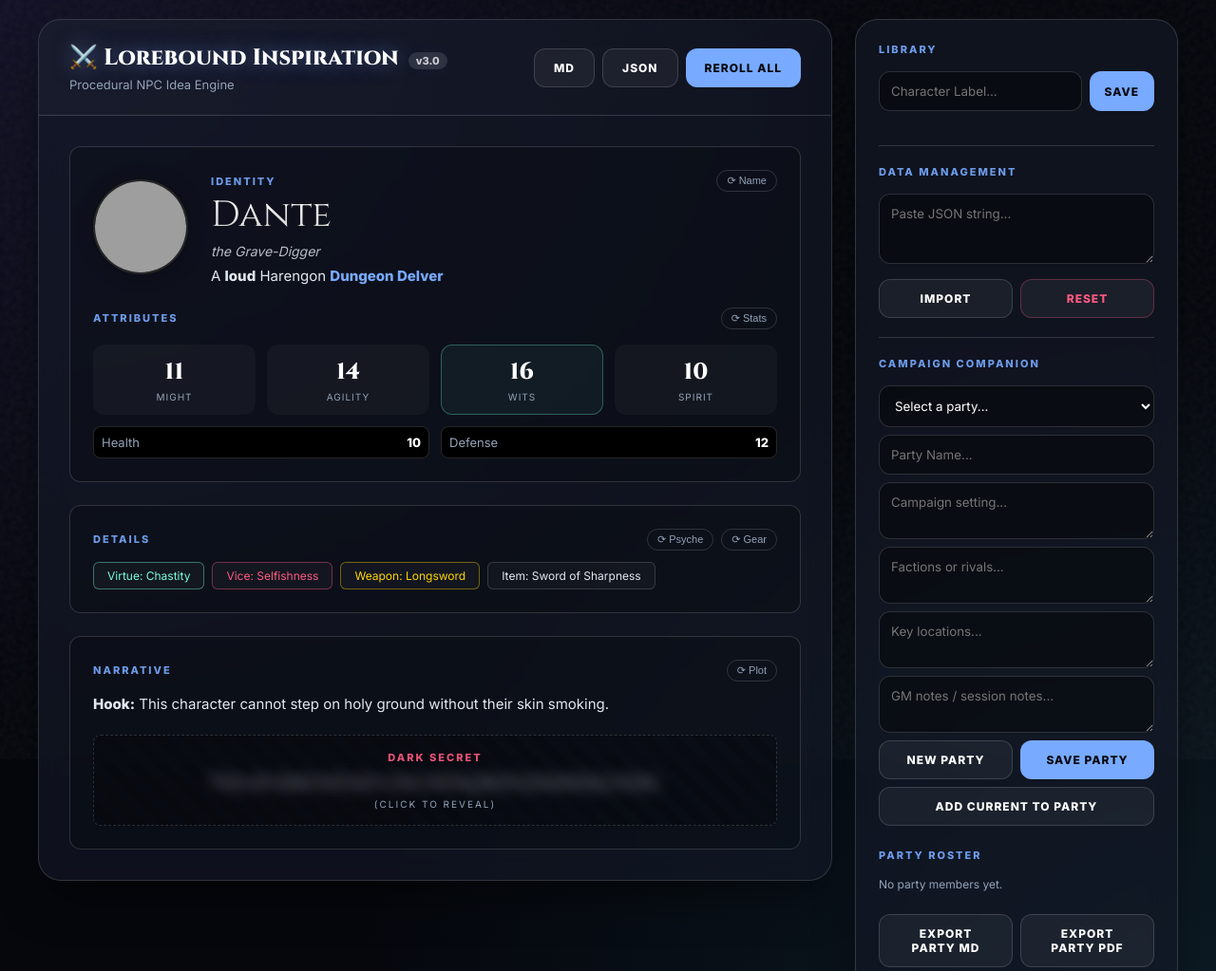
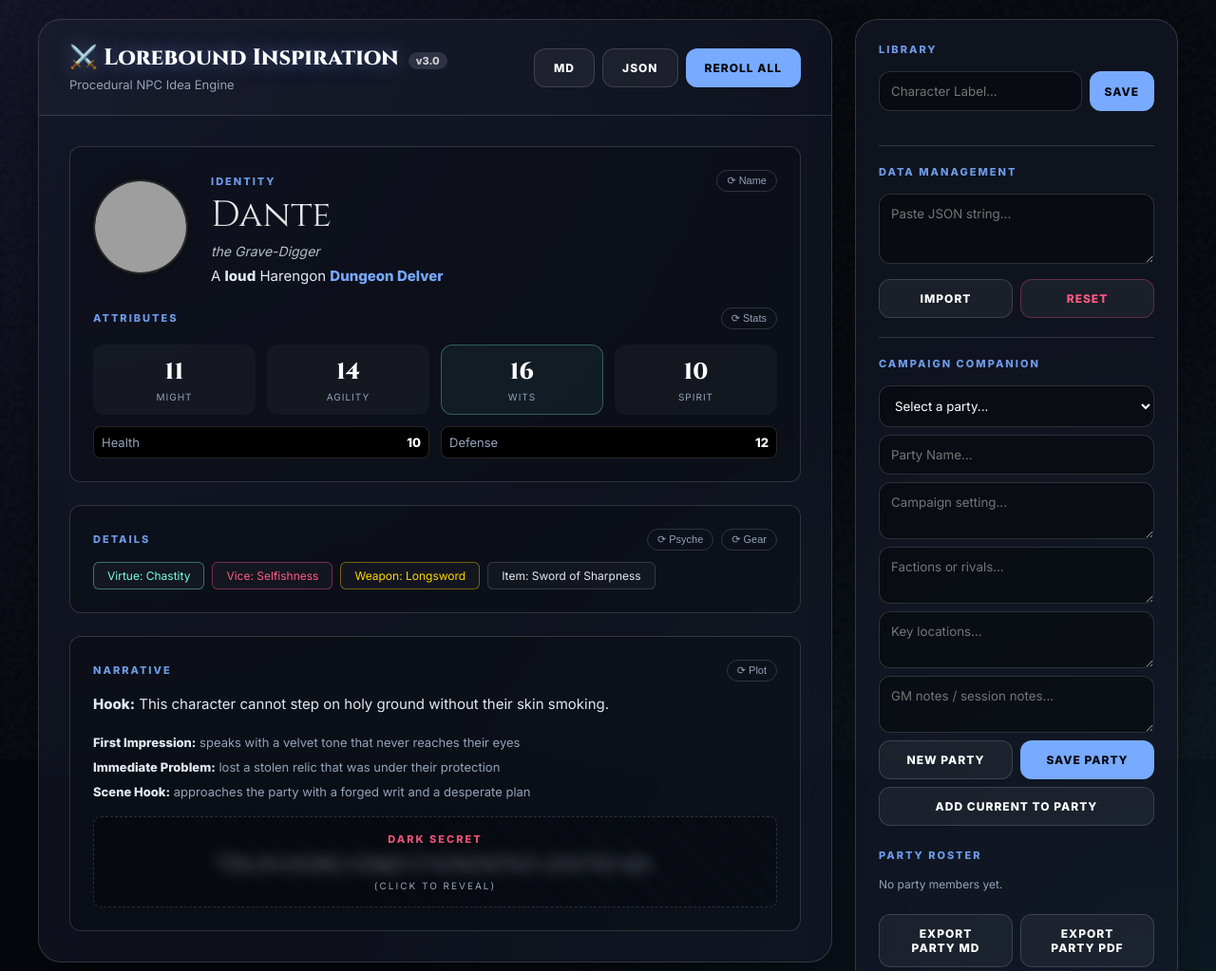
Before and after one commit to TheShield2594/rpg-character-generator, a plain HTML site: page index.html in a window 1280 px wide. Shown: the top 1023 px of the page at 95% size. Drawn offline with Linux system fonts and the light colour scheme; grey boxes are pictures that could not be loaded.

Commit message:
Add narrative prompt fields

```diff
--- a/index.html
+++ b/index.html
@@ -399,6 +399,33 @@ const data = {
     "wears a mask they can never take off",
     "is looking for the ingredients to brew a potion of immortality"
   ],
+  firstImpressions: [
+    "has a habit of tapping a coin against their teeth while thinking",
+    "looks freshly battle-scarred but keeps their armor immaculate",
+    "speaks with a velvet tone that never reaches their eyes",
+    "reeks of herbal smoke and carries a satchel of dried charms",
+    "keeps glancing over their shoulder as if expecting someone",
+    "wears travel dust like a cloak and refuses to sit with their back to a door",
+    "smiles easily but watches everyone’s hands"
+  ],
+  immediateProblems: [
+    "needs a fast escort through a restricted quarter",
+    "is hunting a missing courier before nightfall",
+    "must pay a debt collector who just arrived in town",
+    "lost a stolen relic that was under their protection",
+    "is searching for a healer to stabilize an injured ally",
+    "needs a distraction to slip into a guarded estate",
+    "is out of time to decode a warning about an ambush"
+  ],
+  sceneHooks: [
+    "bursts into the room mid-argument with a city official",
+    "drops a blood-stained map on the table and pleads for help",
+    "arrives disguised as a performer at a crowded festival",
+    "is cornered by thugs just outside the party’s lodgings",
+    "sends a cryptic message that turns out to be a trap",
+    "appears during a storm, dragging a sealed chest behind them",
+    "approaches the party with a forged writ and a desperate plan"
+  ],
   secrets: [
     "They are actually a dragon in humanoid form, stuck this way.",
     "They killed the original hero and took their place.",
@@ -525,6 +552,9 @@ function generate(field = 'all') {
 
   if (field === 'all' || field === 'hook') {
     current.hook = pick(data.hooks);
+    current.firstImpression = pick(data.firstImpressions);
+    current.immediateProblem = pick(data.immediateProblems);
+    current.sceneHook = pick(data.sceneHooks);
     current.secret = pick(data.secrets);
   }
 
@@ -534,6 +564,15 @@ function generate(field = 'all') {
 function render() {
   const seed = current.name + current.ancestry; // Consistent avatar seed
   const avatarUrl = `https://api.dicebear.com/9.x/adventurer/svg?seed=${seed}&backgroundColor=b6e3f4,c0aede,d1d4f9`;
+  if (!current.firstImpression) {
+    current.firstImpression = pick(data.firstImpressions);
+  }
+  if (!current.immediateProblem) {
+    current.immediateProblem = pick(data.immediateProblems);
+  }
+  if (!current.sceneHook) {
+    current.sceneHook = pick(data.sceneHooks);
+  }
 
   document.getElementById("character").innerHTML = `
     <div class="card">
@@ -603,6 +642,11 @@ function render() {
       </div>
       <div style="line-height:1.6; font-size:15px; color:var(--text); margin-bottom:20px;">
         <strong>Hook:</strong> This character ${current.hook}.
+      </div>
+      <div style="display:grid; gap:10px; font-size:13px; color:var(--muted); margin-bottom:18px;">
+        <div><strong style="color:var(--text);">First Impression:</strong> ${current.firstImpression}</div>
+        <div><strong style="color:var(--text);">Immediate Problem:</strong> ${current.immediateProblem}</div>
+        <div><strong style="color:var(--text);">Scene Hook:</strong> ${current.sceneHook}</div>
       </div>
 
       <div class="secret-container" onclick="this.classList.toggle('revealed')">
@@ -781,6 +825,9 @@ document.getElementById("copyMdBtn").onclick = () => {
 * **Virtue:** ${current.virtue}
 * **Vice:** ${current.vice}
 * **Hook:** ${current.hook}
+* **First Impression:** ${current.firstImpression}
+* **Immediate Problem:** ${current.immediateProblem}
+* **Scene Hook:** ${current.sceneHook}
 * **Secret:** || ${current.secret} ||
 `;
   navigator.clipboard.writeText(md);
```
